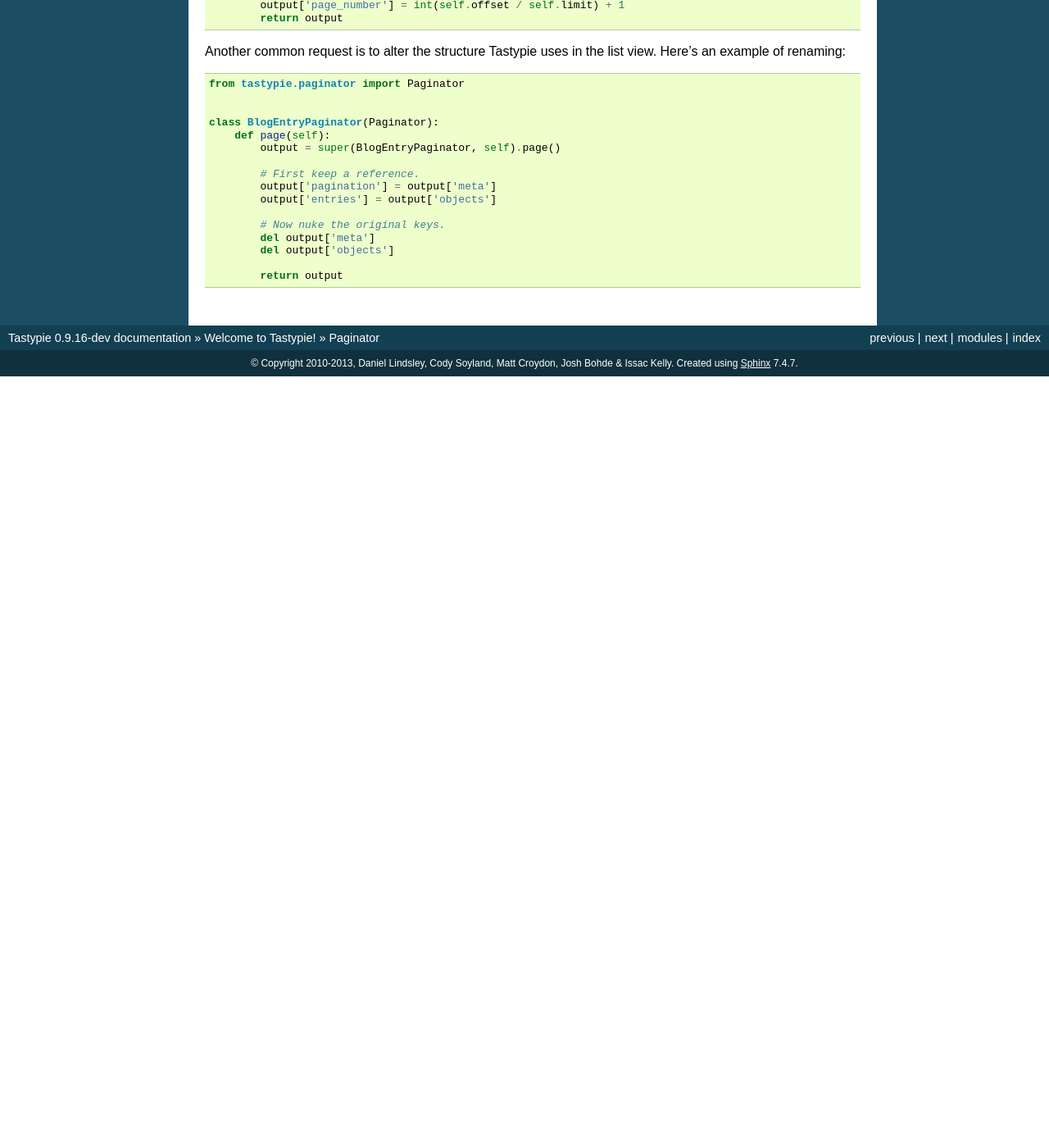
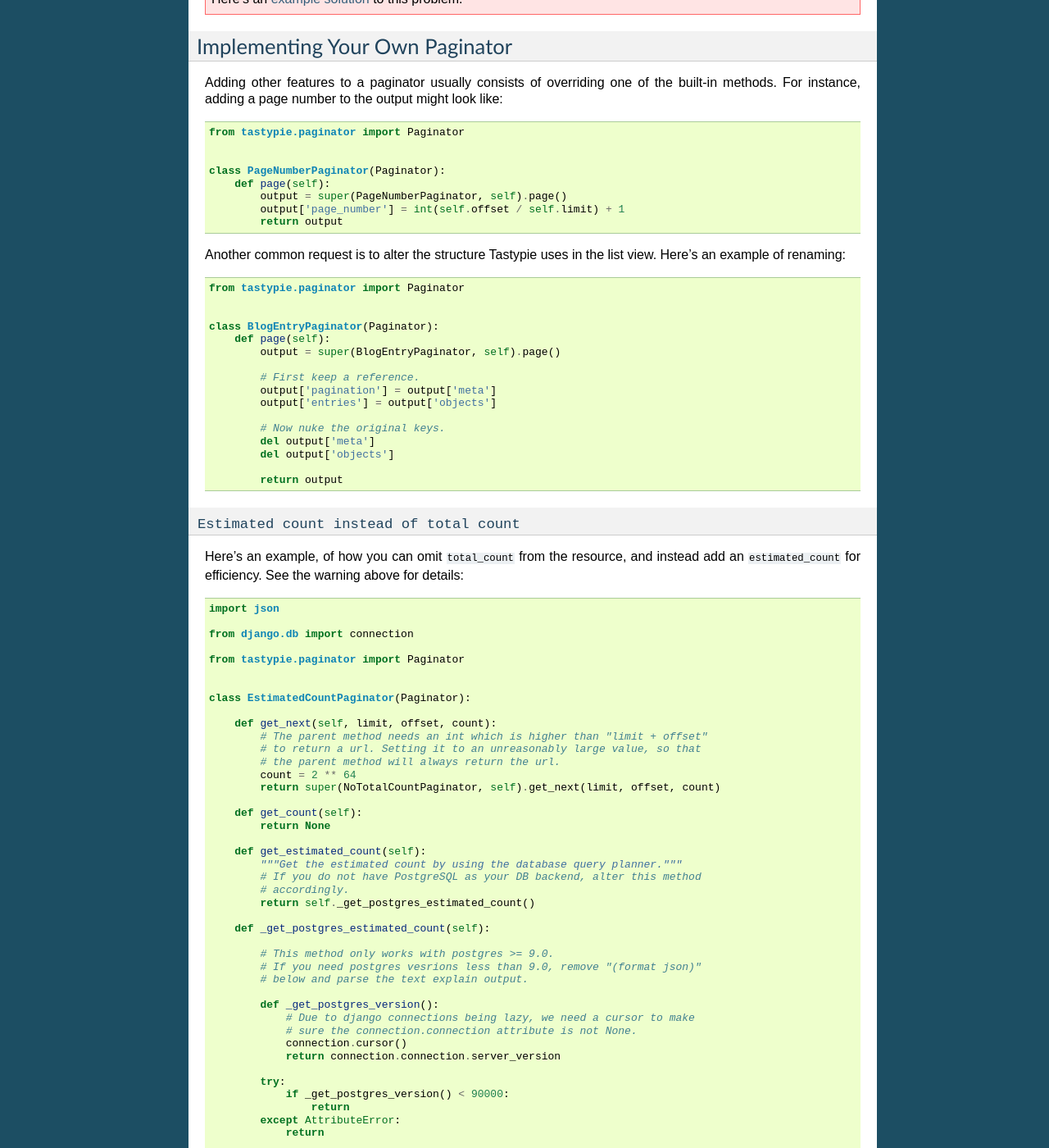
Before and after one commit to django-tastypie/django-tastypie, a Sphinx documentation site: the page built from docs/paginator.rst, in a window 1280 px wide and 1400 px high, scrolled down 842 px. Shown: the whole window at 82% size. Built offline with Sphinx 7.4.7, drawn with Linux system fonts in a browser that asks for light colours; pages that are not in the unit, such as notebooks, are missing from menus; before the commit the page ends 1301 px from its top, so only the background shows below that; some of the changed text lies outside the part shown.

Commit message:
Update docs/paginator.rst with a warning and an example solution, to avoid unnecessary and possibly inefficient database queries; closes #973.

```diff
--- a/docs/paginator.rst
+++ b/docs/paginator.rst
@@ -37,6 +37,23 @@
             paginator_class = Paginator
 
 
+.. warning::
+
+    The default paginator contains the ``total_count`` value, which shows how
+    many objects are in the underlying object list.
+
+    Obtaining this data from the database may be inefficient, especially
+    with large datasets, and unfiltered API requests.
+
+    See http://wiki.postgresql.org/wiki/Slow_Counting and
+    http://www.wikivs.com/wiki/MySQL_vs_PostgreSQL#COUNT.28.2A.29
+    for reference, on why this may be a problem when using PostgreSQL and
+    MySQL's InnoDB engine.
+
+    Here's an :ref:`example solution <paginator-estimated-count>` to this
+    problem.
+
+
 Implementing Your Own Paginator
 ===============================
 
@@ -72,3 +89,77 @@
             del output['objects']
 
             return output
+
+.. _paginator-estimated-count:
+
+``Estimated count instead of total count``
+~~~~~~~~~~~~~~~~~~~~~~~~~~~~~~~~~~~~~~~~~~
+Here's an example, of how you can omit ``total_count`` from the resource,
+and instead add an ``estimated_count`` for efficiency. See the warning above
+for details::
+
+    import json
+
+    from django.db import connection
+
+    from tastypie.paginator import Paginator
+
+
+    class EstimatedCountPaginator(Paginator):
+
+        def get_next(self, limit, offset, count):
+            # The parent method needs an int which is higher than "limit + offset"
+            # to return a url. Setting it to an unreasonably large value, so that
+            # the parent method will always return the url.
+            count = 2 ** 64
+            return super(NoTotalCountPaginator, self).get_next(limit, offset, count)
+
+        def get_count(self):
+            return None
+
+        def get_estimated_count(self):
+            """Get the estimated count by using the database query planner."""
+            # If you do not have PostgreSQL as your DB backend, alter this method
+            # accordingly.
+            return self._get_postgres_estimated_count()
+
+        def _get_postgres_estimated_count(self):
+
+            # This method only works with postgres >= 9.0.
+            # If you need postgres vesrions less than 9.0, remove "(format json)"
+            # below and parse the text explain output.
+
+            def _get_postgres_version():
+                # Due to django connections being lazy, we need a cursor to make
+                # sure the connection.connection attribute is not None.
+                connection.cursor()
+                return connection.connection.server_version
+
+            try:
+                if _get_postgres_version() < 90000:
+                    return
+            except AttributeError:
+                return
+
+            cursor = connection.cursor()
+            query = self.objects.all().query
+
+            # Remove limit and offset from the query, and extract sql and params.
+            query.low_mark = None
+            query.high_mark = None
+            query, params = self.objects.query.sql_with_params()
+
+            # Fetch the estimated rowcount from EXPLAIN json output.
+            query = 'explain (format json) %s' % query
+            cursor.execute(query, params)
+            explain = cursor.fetchone()[0]
+            # Older psycopg2 versions do not convert json automatically.
+            if isinstance(explain, basestring):
+                explain = json.loads(explain)
+            rows = explain[0]['Plan']['Plan Rows']
+            return rows
+
+        def page(self):
+            data = super(NoTotalCountPaginator, self).page()
+            data['meta']['estimated_count'] = self.get_estimated_count()
+            return data
```
